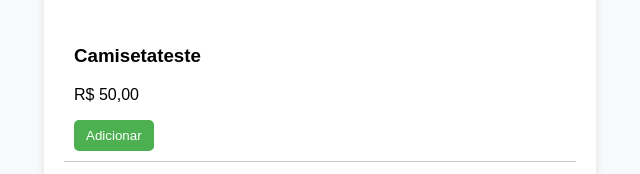
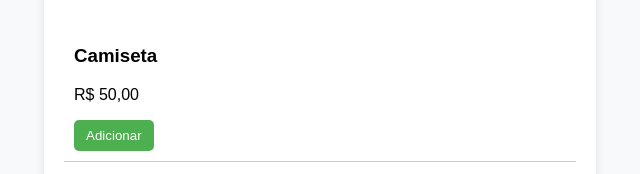
Before and after one commit to anderTron1/carrinho-de-compra, a plain HTML site: page index.html in a window 1280 px wide. Shown: the part 203-377 px from the top of the page, 0-640 px from the left. Drawn offline with Linux system fonts and the light colour scheme.

Commit message:
corrigindo index.html

```diff
--- a/index.html
+++ b/index.html
@@ -16,7 +16,7 @@
             <h2>Produtos</h2>
             <div class="lista-produtos">
                 <div class="produto">
-                    <h3>Camisetateste</h3>
+                    <h3>Camiseta</h3>
                     <p>R$ 50,00</p>
                     <button
                         class="add-carrinho"
```
